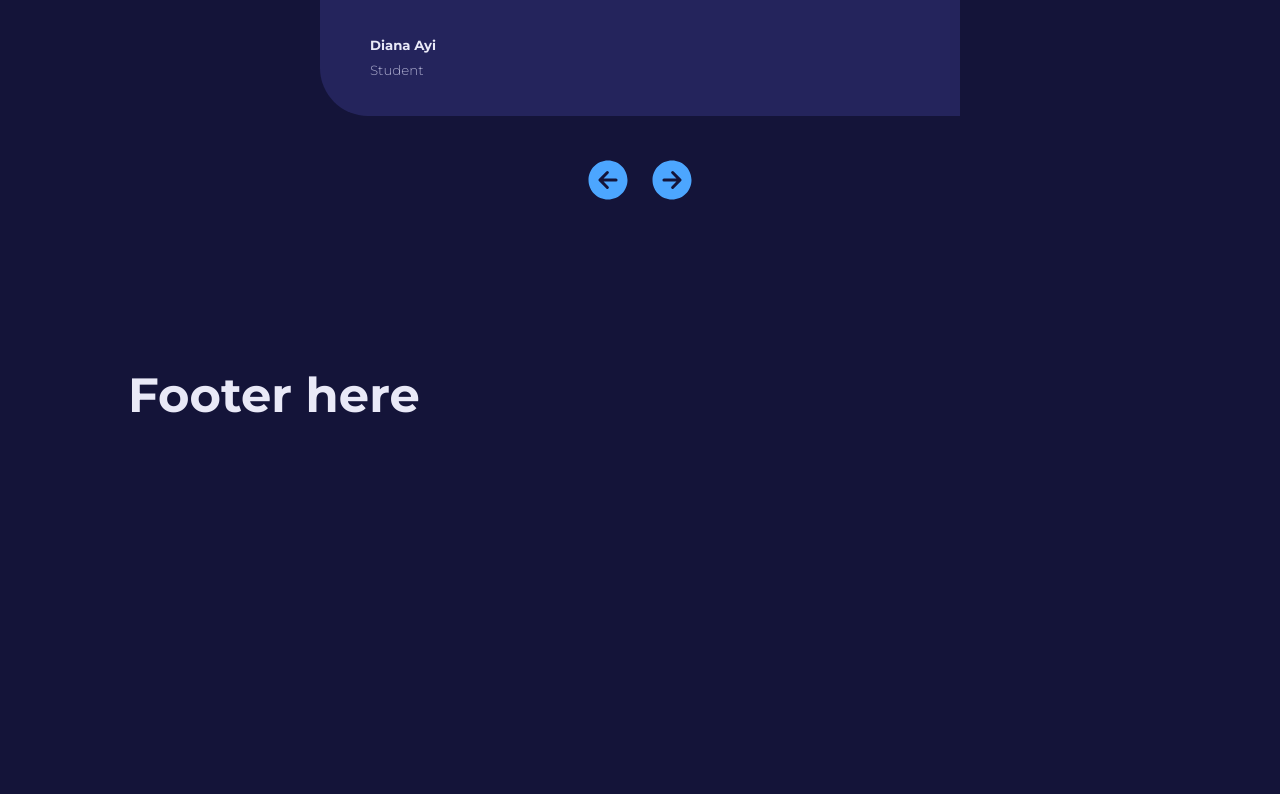
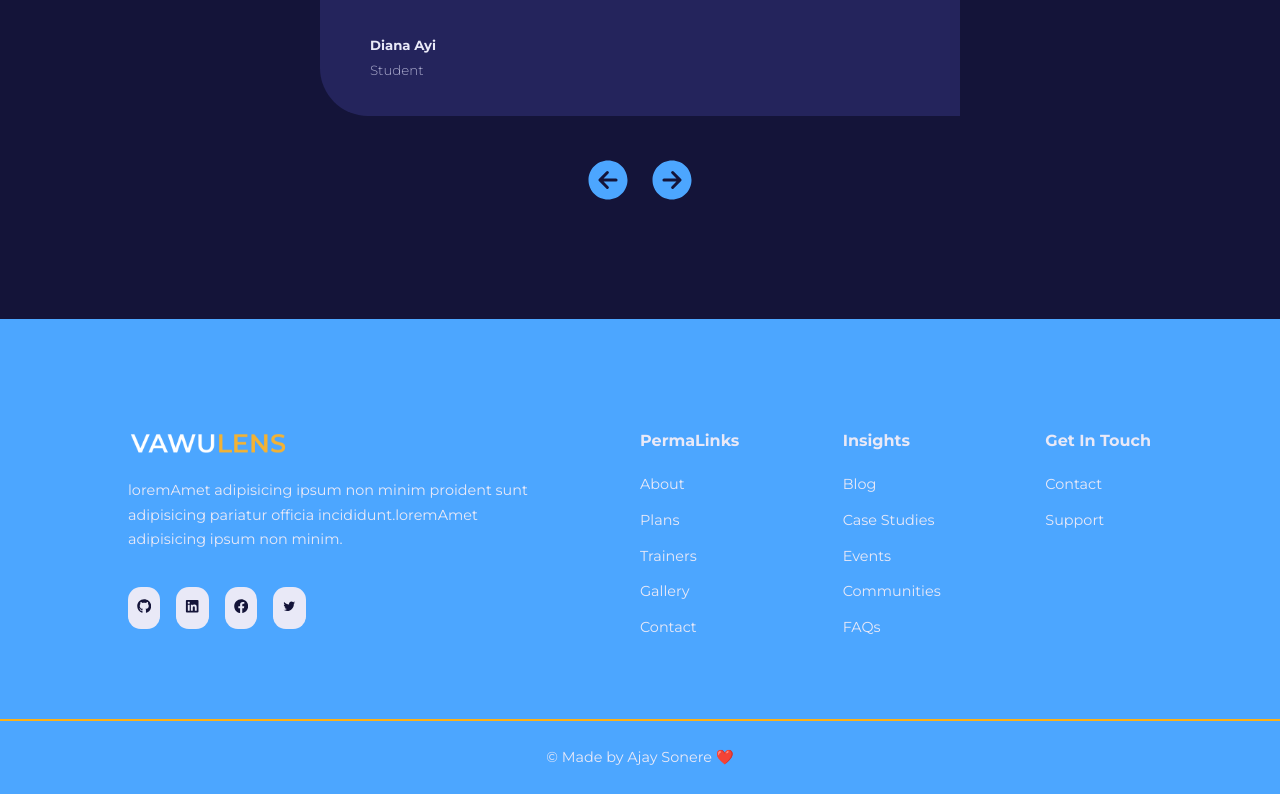
Before and after one commit to ajaysonere/Gym-webapp, a React (Create React App) app: page / in a window 1280 px wide. Shown: the part 3446-4240 px from the top of the page. Before the commit the page ends 3870 px from the top, so only its background shows below. Built offline with nearby package versions, Linux system fonts and the light colour scheme.

Commit message:
footer and home page completed

```diff
--- a/src/components/Footer.js
+++ b/src/components/Footer.js
@@ -1,10 +1,68 @@
+import { Link } from "react-router-dom";
+import logo from '../images/logo.png';
+import {FaLinkedin} from 'react-icons/fa';
+import { FaFacebook } from "react-icons/fa";
+import {AiOutlineTwitter} from 'react-icons/ai';
+import { FaGithub } from "react-icons/fa";
+
+
 const Footer = ()=> {
     return (
-      <section className="footer">
-         <div className="container footer__container">
-            <h1>Footer here </h1>
-         </div>
-      </section>
+      <footer>
+        <div className="container footer__container">
+          <article>
+            <Link className="logo">
+              <img src={logo} alt="logo"></img>
+            </Link>
+            <p>
+              loremAmet adipisicing ipsum non minim proident sunt adipisicing
+              pariatur officia incididunt.loremAmet adipisicing ipsum non minim.
+            </p>
+            <div className="footer__socials">
+              <a href="https://github.com/ajaysonere">
+                {" "}
+                <FaGithub />
+              </a>
+              <a href="https://www.linkedin.com/in/ajaysonere/">
+                {" "}
+                <FaLinkedin />
+              </a>
+              <a href="https://www.fackbook.com">
+                {" "}
+                <FaFacebook />
+              </a>
+              <a href="https://www.twitter.com">
+                {" "}
+                <AiOutlineTwitter />
+              </a>
+            </div>
+          </article>
+          <article>
+            <h4>PermaLinks</h4>
+            <Link to="/about">About</Link>
+            <Link to="/plans">Plans</Link>
+            <Link to="/trainers">Trainers</Link>
+            <Link to="/gallery">Gallery</Link>
+            <Link to="/contact">Contact</Link>
+          </article>
+          <article>
+            <h4>Insights</h4>
+            <Link to="/s">Blog</Link>
+            <Link to="/plans">Case Studies</Link>
+            <Link to="/trainers">Events</Link>
+            <Link to="/gallery">Communities</Link>
+            <Link to="/contact">FAQs</Link>
+          </article>
+          <article>
+            <h4>Get In Touch</h4>
+            <Link to="/contact">Contact</Link>
+            <Link to="/s"> Support </Link>
+          </article>
+        </div>
+        <div className="footer__copyright">
+          <small> &copy; Made by Ajay Sonere ❤️ </small>
+        </div>
+      </footer>
     );
 };
 
--- a/src/components/navbar.css
+++ b/src/components/navbar.css
@@ -26,6 +26,7 @@ nav{
 
 .logo{
     width: 10rem;
+    display: block;
 }
 
 .nav__links {
--- a/src/pages/Home/home.css
+++ b/src/pages/Home/home.css
@@ -211,3 +211,71 @@
    width: 3rem;
    height: 3rem;
 }
+
+/* Footer  */
+
+footer{
+    background: var(--color-primary);
+    margin-top: 7rem;
+    padding-top: 7rem;
+    font-size: 0.9rem;
+    color: var(--color-gray-100);
+}
+
+.footer__container{
+    display: grid;
+    grid-template-columns: 26rem 1fr 1fr 1fr;
+    gap: 6rem;
+}
+
+.footer__container article {
+    display: flex;
+    flex-direction: column;
+    align-items: flex-start;
+    gap: 0.7rem;
+
+}
+
+.footer__container article p{
+    margin-top: 0.7rem;
+}
+
+.footer__container article h4{
+    margin-bottom: 0.7rem;
+    font-size: 1rem;
+}
+
+.footer__socials{
+    margin-top: 1.5rem;
+    display: flex;
+    gap: 1rem;
+    align-items: center;
+}
+
+.footer__socials a{
+    background-color: var(--color-gray-100);
+    padding: 0.5rem;
+    border: 1px solid transparent;
+    border-radius: 0.8rem;
+    transition: var(--transition);
+}
+
+.footer__socials a svg{
+    color: var(--color-gray-600);
+}
+
+.footer__socials a:hover{
+    border-color: var(--color-gray-100);
+    background: transparent;
+}
+
+.footer__copyright {
+    color: var(--color-gray-100);
+    text-align: center;
+    padding: 1.5rem 0;
+    border-top: 2px solid var(--color-secondary);
+    margin-top: 5rem;
+}
+.footer__copyright small{
+    font-size: 0.9rem;
+}
```
